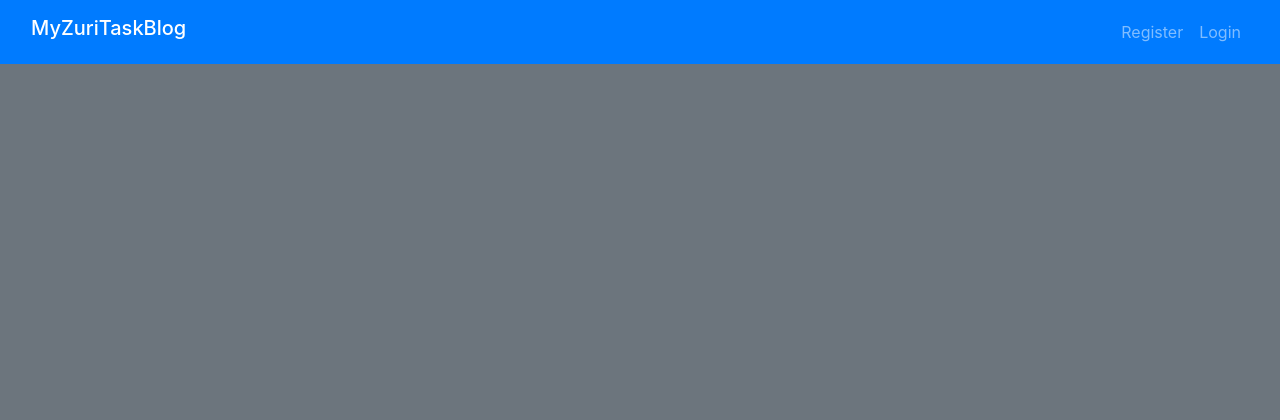
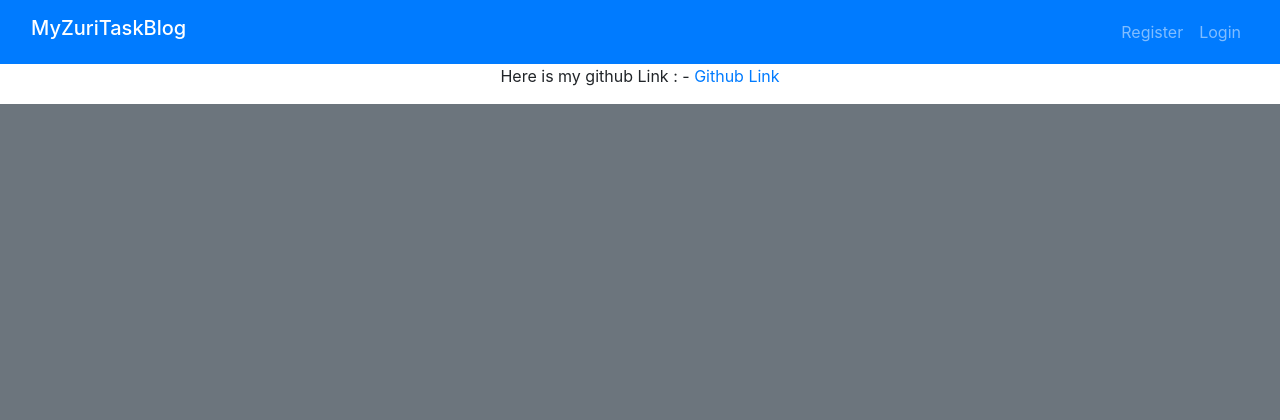
Before and after one commit to afaraitsulaimon/myZuriTaskBlog, a Django app: page / in a window 1280 px wide. Shown: the top 420 px of the page. Before the commit the page ends 64 px from the top, so only its background shows below. Run offline with Django 3.2, Linux system fonts and the light colour scheme; data that the repository does not hold is empty; some libraries are stand-ins or nearby versions.

Commit message:
Added my github at the top

```diff
--- a/templates/index.html
+++ b/templates/index.html
@@ -1,5 +1,8 @@
  {% extends 'base.html' %} {% block content %}
+<div align='center'>
+    <p>Here is my github Link : - <a href="https://github.com/afaraitsulaimon/myZuriTaskBlog" target="_blank">Github Link</a> </p>
 
+</div>
 
 
 <div class="container-fluid">
```
